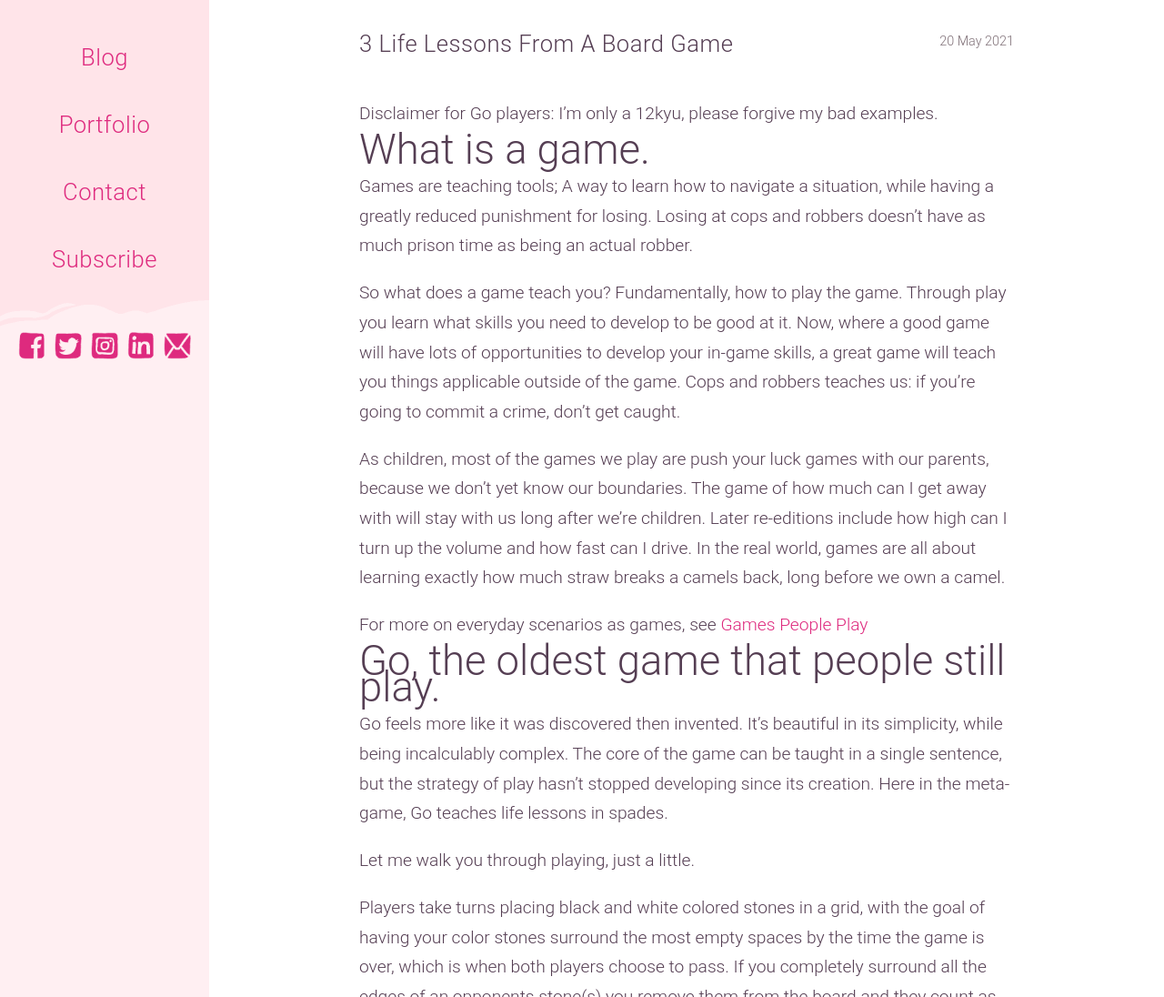
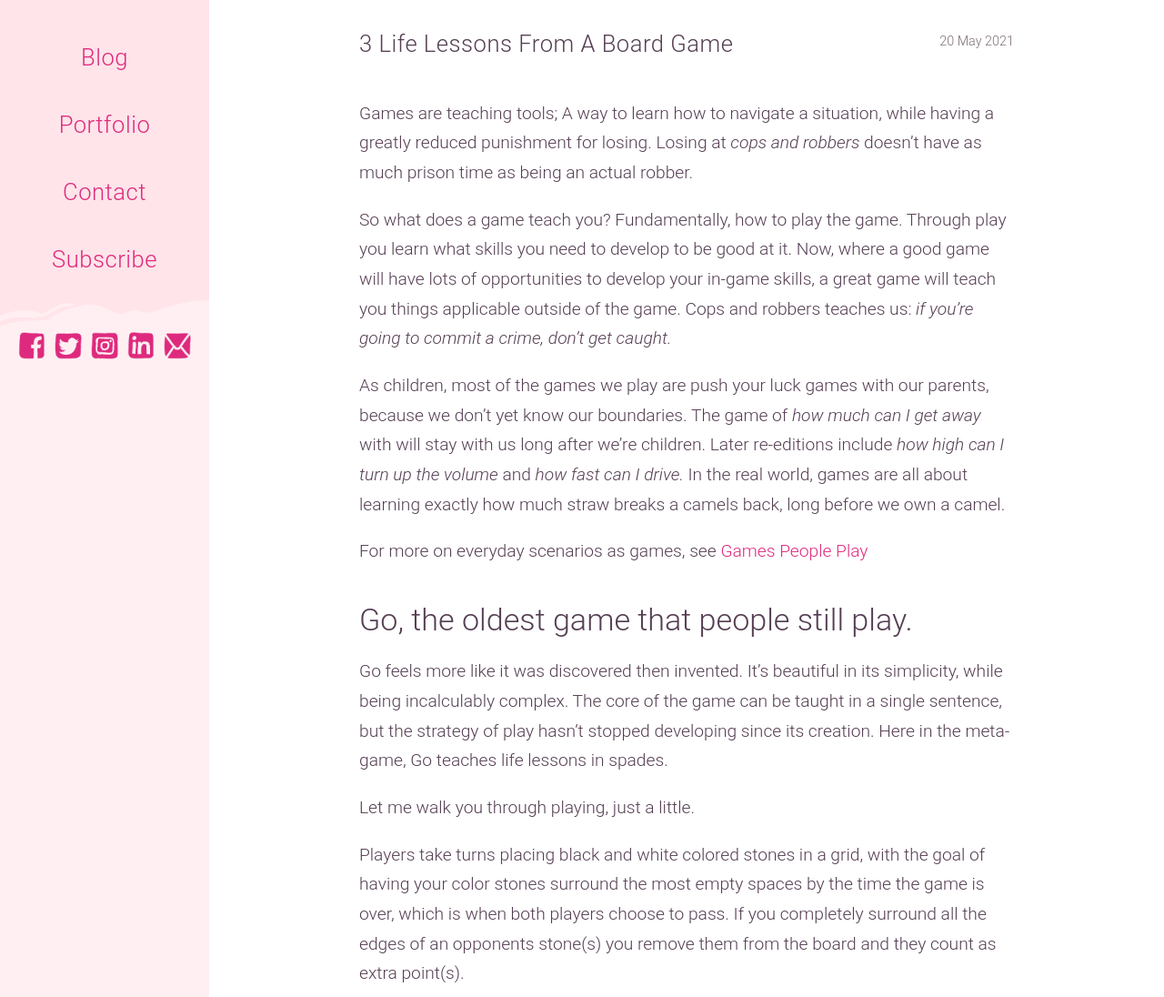
Before and after one commit to BaronBlackmore/SunlightAfterDark, a Jekyll site: the page built from _posts/2021-05-20-3-life-lessons-from-a-board-game.md, in a window 1280 px wide and 1400 px high. Shown: the part 304-1400 px from the top of the window at 91% size. Built offline with Jekyll 4.4.1, drawn with Linux system fonts in a browser that asks for light colours; comment, search, counter and statistics services are not loaded; some of the changed text lies outside the part shown.

Commit message:
page remake

```diff
--- a/_posts/2021-05-20-3-life-lessons-from-a-board-game.md
+++ b/_posts/2021-05-20-3-life-lessons-from-a-board-game.md
@@ -1,10 +1,6 @@
 ---
 layout: post
 ---
-*Disclaimer for Go players: I’m only a 12kyu, please forgive my bad examples.*
-
-### What is a game. ###
-
 Games are teaching tools; A way to learn how to navigate a situation, while having a greatly reduced punishment for losing. Losing at *cops and robbers* doesn’t have as much prison time as being an actual robber.
 
 So what does a game teach you? Fundamentally, how to play the game. Through play you learn what skills you need to develop to be good at it. Now, where a good game will have lots of opportunities to develop your in-game skills, a great game will teach you things applicable outside of the game. Cops and robbers teaches us: *if you’re going to commit a crime, don’t get caught.*
@@ -15,7 +11,7 @@ For more on everyday scenarios as games, see [Games People Play](https://www.ama
 
 
 
-### Go, the oldest game that people still play. ###
+#### Go, the oldest game that people still play. ####
 
 Go feels more like it was discovered then invented. It's beautiful in its simplicity, while being incalculably complex. The core of the game can be taught in a single sentence, but the strategy of play hasn’t stopped developing since its creation. Here in the meta-game, Go teaches life lessons in spades.
 
@@ -47,7 +43,7 @@ In the real world, this means when you are uncertain what you want, try lots of
 
 
 
-### Lesson 2: Be ready to lose the thing you want least. ###
+#### Lesson 2: Be ready to lose the thing you want least. ####
 
 Inevitably some of those “contracts” just don’t come through, and that’s because something else was more important. The price to pay for the thing you want, is things you want less.
 
@@ -57,7 +53,7 @@ On the flipside, if you never invested in anything, you have nothing to lose.
 
 
 
-### Lesson 3: Don’t make a decision until you have to. ###
+#### Lesson 3: Don’t make a decision until you have to. ####
 
 If you have options, opportunity lies everywhere, but picking one direction will result in others becoming unavailable. This is part of [path dependency](https://en.wikipedia.org/wiki/Path_dependence), where the events that happen in the future rely on events that have come before.
 
--- a/css/main.css
+++ b/css/main.css
@@ -88,6 +88,10 @@
 		letter-spacing: 0.02em;
 	}
 
+	.post-text h5{
+		padding: 3em 0 1em 0;
+	}
+
 	p{
 		padding: 0.5em 0;
 		line-height: 1.7em;
@@ -176,6 +180,11 @@
 		width: 100%;
 		height: auto;
 		padding-bottom: 2em;
+	}
+
+
+	em{
+		font-style: italic;
 	}
 
 	.button{
```
Also changed, not shown: other parts of _posts/2021-05-20-3-life-lessons-from-a-board-game.md (+9 -6 lines).
